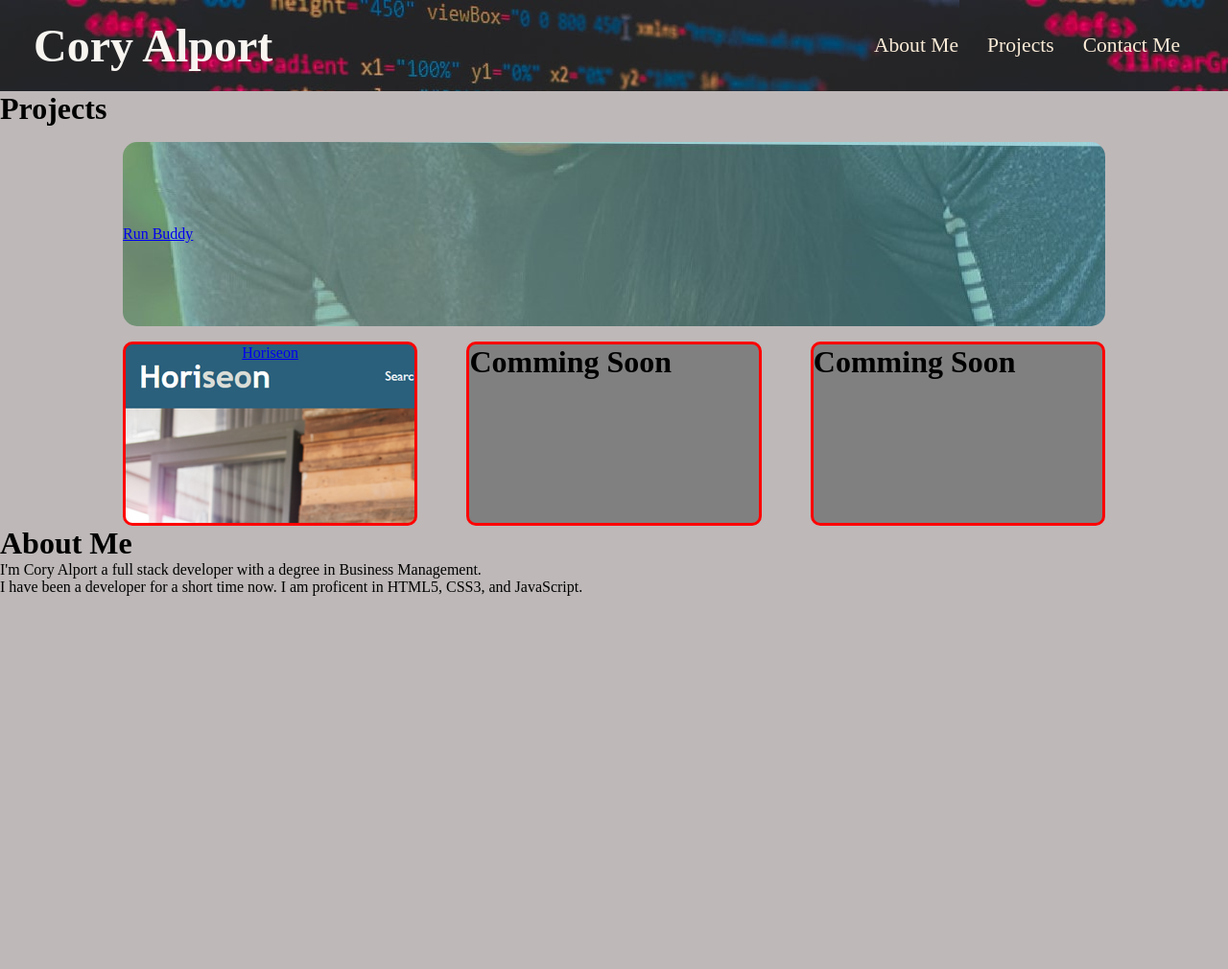
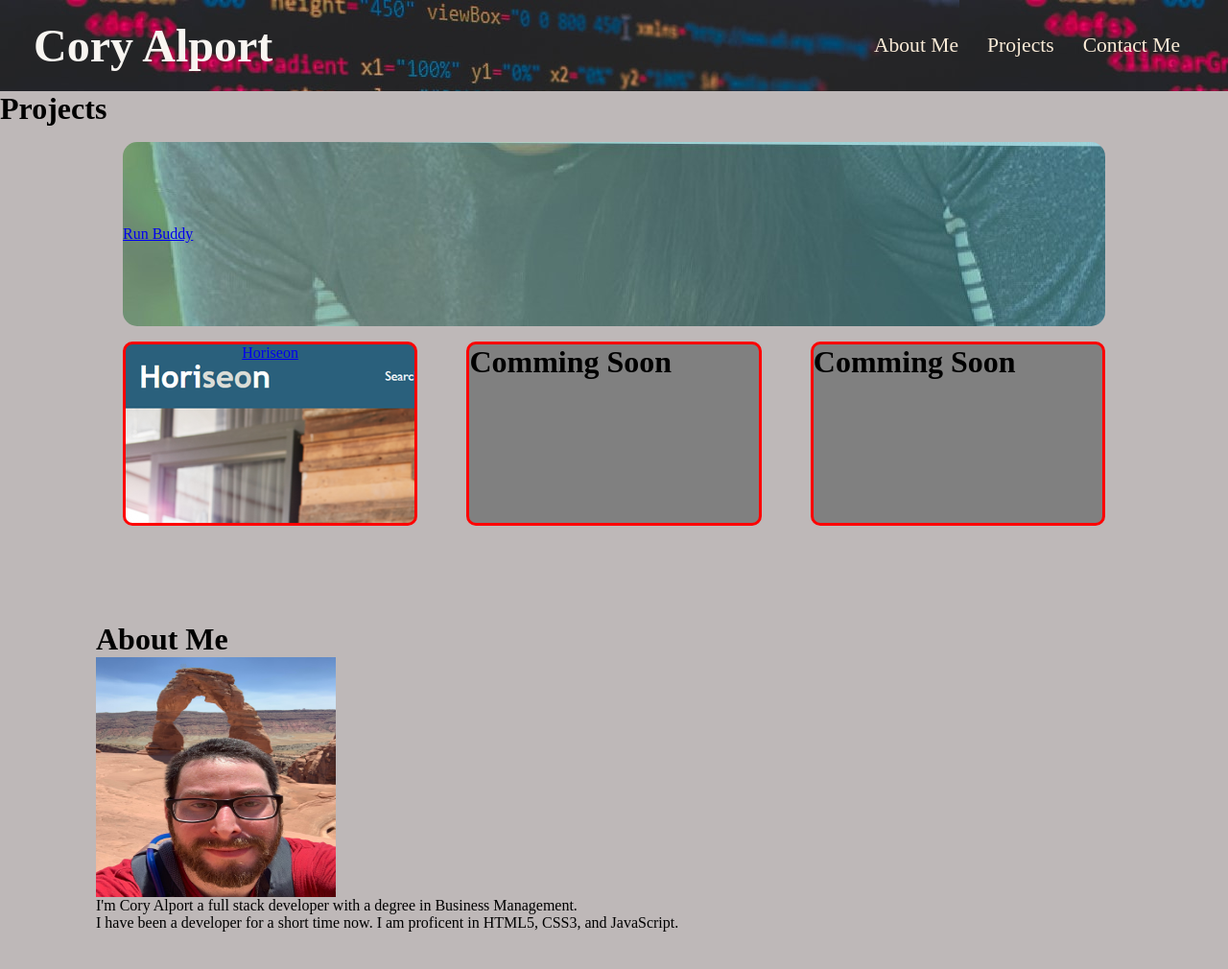
Before and after one commit to cralport/portfolio, a plain HTML site: page index.html in a window 1280 px wide. Shown: the whole page at 96% size. Before the commit the page ends 800 px from the top, so only its background shows below. Drawn offline with Linux system fonts and the light colour scheme.

Commit message:
added img

```diff
--- a/assets/css/style.css
+++ b/assets/css/style.css
@@ -90,14 +90,7 @@ h2 {
 
 .inside-text:hover {
     color: blue;
-    justify-items: left;
 
-}
-
-img {
-    object-fit: cover;
-    height: 10em;
-    width: 100%;
 }
 
 .box2 {
@@ -114,8 +107,18 @@ img {
     color:antiquewhite;
 }
 
-.About-me {
-    padding: 500x 20px 100px 20px;
+.about-me {
+    padding: 100px;
     display: flex;
-    jus
+    justify-content: space-between;
 }
+
+.about-me img {
+    display: flex;
+    justify-content: space-around;
+}
+
+p {
+    display: flex;
+    justify-content: right;
+}
--- a/index.html
+++ b/index.html
@@ -28,7 +28,7 @@
         </nav>
     </header>
 
-    <section class="Projects">
+    <section id="Projects">
         <div>
             <h2>Projects</h2>
             <div class="container">
@@ -51,13 +51,16 @@
     </section>
 
     <!-- hero section -->
-    <section>
-        <div class="About-Me">
-            <h2>About Me</h2>
-            <p>
-                I'm Cory Alport a full stack developer with a degree in Business Management. </br>
-                I have been a developer for a short time now. I am proficent in HTML5, CSS3, and JavaScript.<br>
-            </p>
+    <section id="About-Me">
+        <div class="about-me img-me" >
+            <div>
+                <h2>About Me</h2>
+                <img src="../portfolio/assets/images/me-arches.jpg" width="250px" height="250px"/>
+                <p>
+                    I'm Cory Alport a full stack developer with a degree in Business Management. </br>
+                    I have been a developer for a short time now. I am proficent in HTML5, CSS3, and JavaScript.<br>
+                </p>
+            </div>
         </div>
     </section>
 
```
Also changed, not shown: assets/images/me-arches.jpg (added).
